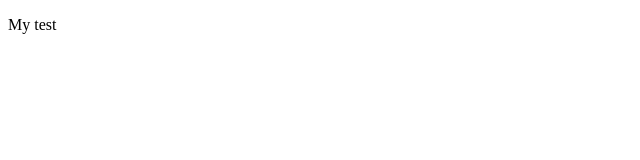
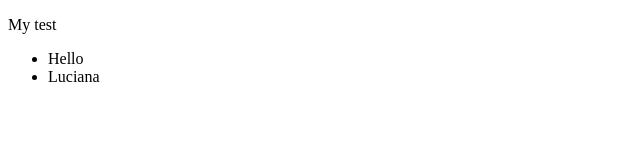
Before and after one commit to lkirsman/test, a plain HTML site: page index.html in a window 1280 px wide. Shown: the whole page, without its empty margins (0-640 px from the left). Drawn offline with Linux system fonts and the light colour scheme.

Commit message:
index updated

```diff
--- a/index.html
+++ b/index.html
@@ -7,5 +7,9 @@
 </head>
 <body>
     <p>My test</p>
+    <ul>
+        <li>Hello</li>
+        <li>Luciana</li>
+    </ul>
 </body>
 </html>
```
